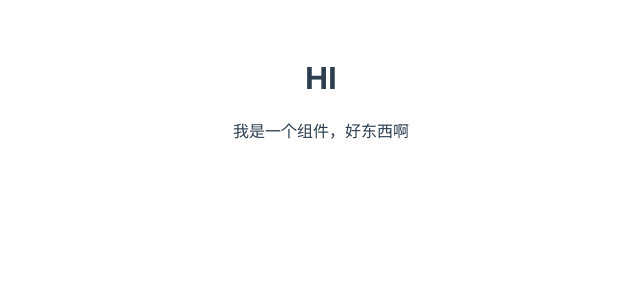
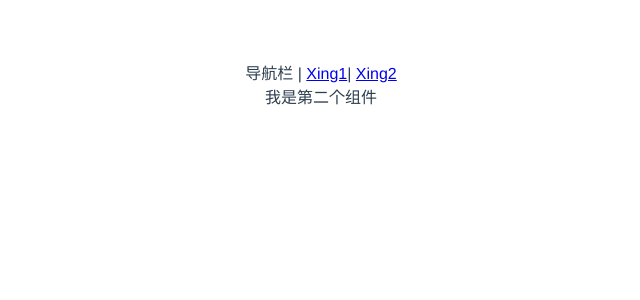
Before and after one commit to qvefofo/zero-ui, a Vue app: page /#/xxx in a window 1280 px wide. Shown: the top 300 px of the page, without its empty margins (319-959 px from the left). Built offline with nearby package versions, Linux system fonts and the light colour scheme.

Commit message:
feat:添加vue-router

```diff
--- a/index.html
+++ b/index.html
@@ -1,13 +1,16 @@
 <!DOCTYPE html>
 <html lang="en">
+
 <head>
   <meta charset="UTF-8">
   <link rel="icon" href="/favicon.ico" />
   <meta name="viewport" content="width=device-width, initial-scale=1.0">
   <title>Vite App</title>
 </head>
+
 <body>
   <div id="app"></div>
-  <script type="module" src="/src/main.js"></script>
+  <script type="module" src="/src/main.ts"></script>
 </body>
+
 </html>
--- a/package.json
+++ b/package.json
@@ -6,7 +6,8 @@
     "build": "vite build"
   },
   "dependencies": {
-    "vue": "^3.0.0-rc.1"
+    "vue": "^3.0.0-rc.1",
+    "vue-router": "^4.0.0-beta.3"
   },
   "devDependencies": {
     "vite": "^1.0.0-rc.1",
--- a/src/App.vue
+++ b/src/App.vue
@@ -1,15 +1,19 @@
 <template>
-  <h1>HI</h1>
-  <Xing></Xing>
+<div>
+    导航栏 |
+    <router-link to="/">Xing1</router-link>|
+    <router-link to="/xxx">Xing2</router-link>
+</div>
+<router-view></router-view>
 </template>
 
 <script>
-import Xing from './components/Xing.vue'
+import Xing from "./components/Xing.vue";
 
 export default {
-  name: 'App',
-  components: {
-    Xing
-  }
-}
+    name: "App",
+    components: {
+        Xing,
+    },
+};
 </script>
--- /dev/null
+++ b/src/components/Xing2.vue
@@ -0,0 +1,10 @@
+<template>
+<div>我是第二个组件</div>
+</template>
+
+<script>
+export default {};
+</script>
+
+<style scoped>
+</style>
--- a/src/main.js
+++ /dev/null
@@ -1,5 +0,0 @@
-import { createApp } from 'vue'
-import App from './App.vue'
-import './index.css'
-
-createApp(App).mount('#app')
--- /dev/null
+++ b/src/main.ts
@@ -0,0 +1,19 @@
+import { createApp } from 'vue'
+import App from './App.vue'
+import './index.css'
+import { createWebHashHistory, createRouter } from 'vue-router'
+import Xing from './components/Xing.vue'
+import Xing2 from './components/Xing2.vue'
+
+const history = createWebHashHistory()
+const router = createRouter({
+    history: history,
+    routes: [
+        { path: '/', component: Xing },
+        { path: '/xxx', component: Xing2 },
+    ]
+})
+
+const app = createApp(App)
+app.use(router)
+app.mount('#app')
--- /dev/null
+++ b/src/shims-vue.d.ts
@@ -0,0 +1,5 @@
+declare module '*.vue' {
+    import { ComponentOptions } from 'vue'
+    const componentOptions: ComponentOptions
+    export default componentOptions
+}
```
Also changed, not shown: 1 other file (tests, documents, lock files or other folders).
